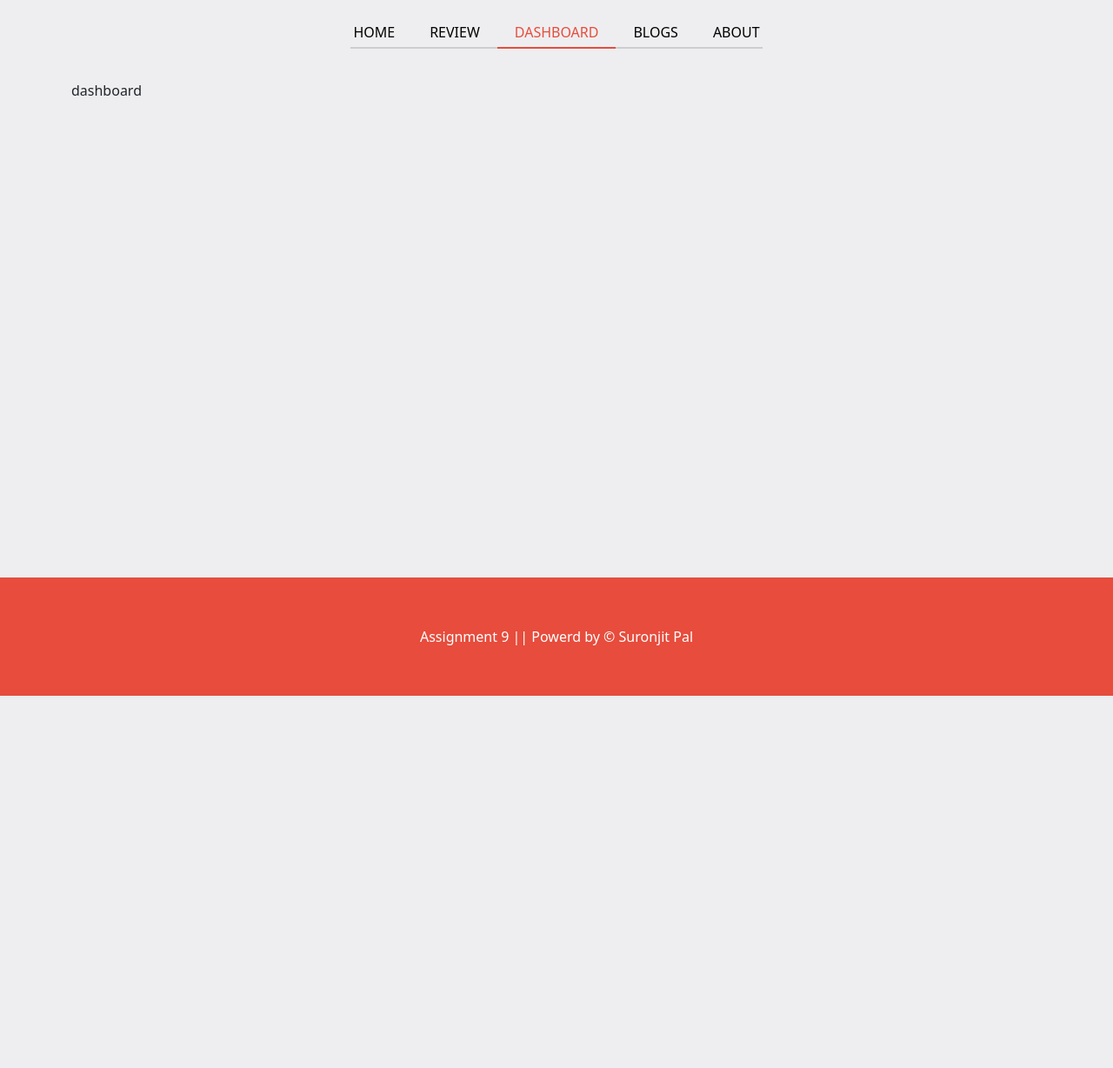
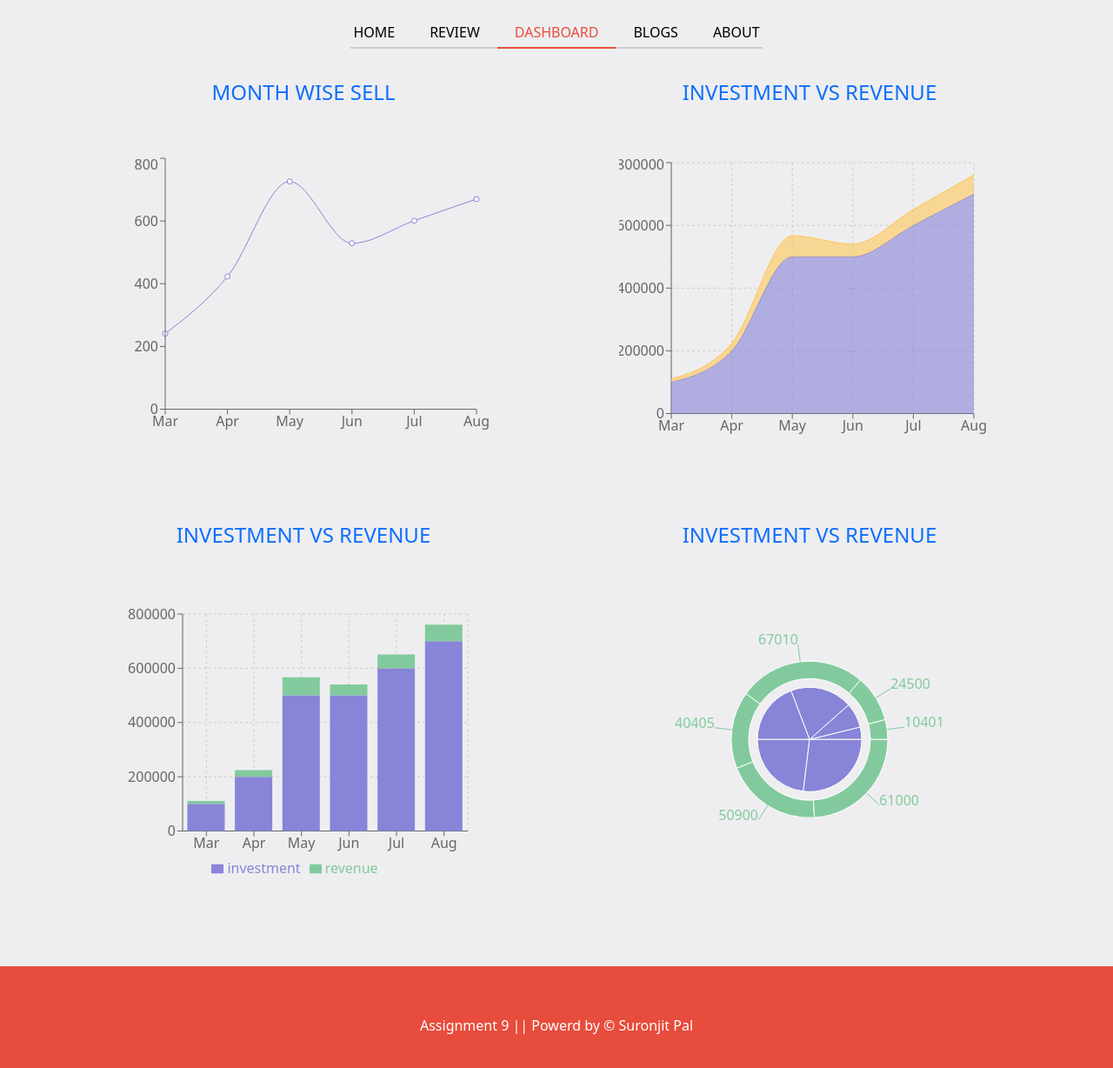
Before and after one commit to suronjit797/organic-firm, a React (Create React App) app: page /dashboard in a window 1280 px wide. Shown: the top 1228 px of the page at 87% size. Before the commit the page ends 800 px from the top, so only its background shows below. Built offline with nearby package versions, Linux system fonts and the light colour scheme.

Commit message:
dashboard

```diff
--- /dev/null
+++ b/public/data.json
@@ -0,0 +1,38 @@
+[
+    {
+        "month": "Mar",
+        "investment": 100000,
+        "sell": 241,
+        "revenue": 10401
+    },
+    {
+        "month": "Apr",
+        "investment": 200000,
+        "sell": 423,
+        "revenue": 24500
+    },
+    {
+        "month": "May",
+        "investment": 500000,
+        "sell": 726,
+        "revenue": 67010
+    },
+    {
+        "month": "Jun",
+        "investment": 500000,
+        "sell": 529,
+        "revenue": 40405
+    },
+    {
+        "month": "Jul",
+        "investment": 600000,
+        "sell": 601,
+        "revenue": 50900
+    },
+    {
+        "month": "Aug",
+        "investment": 700000,
+        "sell": 670,
+        "revenue": 61000
+    }
+]
--- a/src/components/ReviewCard/ReviewCard.js
+++ b/src/components/ReviewCard/ReviewCard.js
@@ -15,6 +15,7 @@
     return (
         <>
             <div className=" review_card mb-3 px-4">
+
                 <div>
                     <img src={picture ? picture : noUser} className="img-fluid rounded-start" alt={picture ? picture : noUser} />
                 </div>
--- a/src/page/Dashboard/Dashboard.js
+++ b/src/page/Dashboard/Dashboard.js
@@ -1,12 +1,125 @@
-import React from 'react';
+import React, { useEffect, useState } from 'react';
+import { LineChart, Line, CartesianGrid, XAxis, YAxis, Tooltip, ResponsiveContainer, AreaChart, Area, BarChart, Legend, Bar, PieChart, Pie } from 'recharts';
+
 
 const Dashboard = () => {
-        // dynamic title
-        document.title = 'Organic Farm || Dashboard'
+    // dynamic title
+    document.title = 'Organic Farm || Dashboard'
+
+    const [data, setData] = useState([])
+
+    useEffect(() => {
+        fetch('data.json')
+            .then(res => res.json())
+            .then(item => setData(item))
+    }, [])
+
+
     return (
-        <div>
-            dashboard
-        </div>
+        <section className='dashboard'>
+            <div className="row g-5">
+
+                <div className="col-md-6">
+                    <h4 className="text-center text-primary text-uppercase"> Month wise sell </h4>
+                    <div className="p-5">
+                        <ResponsiveContainer width='100%' aspect={4.0 / 3.0}>
+                            <LineChart width={500} height={300} data={data} margin={{ top: 5, right: 20, bottom: 5, left: 0 }}>
+                                <Line type="monotone" dataKey="sell" stroke="#8884d8" activeDot={{ r: 8 }} />
+                                <XAxis dataKey="month" />
+                                <YAxis />
+                                <Tooltip />
+                            </LineChart>
+                        </ResponsiveContainer>
+                    </div>
+                </div>
+
+
+                <div className="col-md-6">
+                    <h4 className="text-center text-primary text-uppercase"> investment vs revenue </h4>
+                    <div className="p-5">
+                        <ResponsiveContainer width='100%' aspect={4.0 / 3.0}>
+                            <AreaChart
+                                width={500}
+                                height={400}
+                                data={data}
+                                margin={{
+                                    top: 10,
+                                    right: 30,
+                                    left: 0,
+                                    bottom: 0,
+                                }}
+                            >
+                                <CartesianGrid strokeDasharray="3 3" />
+                                <XAxis dataKey="month" />
+                                <YAxis />
+                                <Tooltip />
+                                <Area type="monotone" dataKey="investment" stackId="1" stroke="#8884d8" fill="#8884d8" />
+                                <Area type="monotone" dataKey="revenue" stackId="1" stroke="#ffc658" fill="#ffc658" />
+                            </AreaChart>
+                        </ResponsiveContainer>
+                    </div>
+                </div>
+
+
+                <div className="col-md-6">
+                    <h4 className="text-center text-primary text-uppercase"> investment vs revenue </h4>
+                    <div className="p-5">
+                        <ResponsiveContainer width='100%' aspect={4.0 / 3.0}>
+                            <BarChart
+                                width={500}
+                                height={300}
+                                data={data}
+                                margin={{
+                                    top: 20,
+                                    right: 30,
+                                    left: 20,
+                                    bottom: 5,
+                                }}
+                            >
+                                <CartesianGrid strokeDasharray="3 3" />
+                                <XAxis dataKey="month" />
+                                <YAxis />
+                                <Tooltip />
+                                <Legend />
+                                <Bar dataKey="investment" stackId="a" fill="#8884d8" />
+                                <Bar dataKey="revenue" stackId="a" fill="#82ca9d" />
+                            </BarChart>
+                        </ResponsiveContainer>
+                    </div>
+                </div>
+
+
+                <div className="col-md-6">
+                    <h4 className="text-center text-primary text-uppercase"> investment vs revenue </h4>
+                    <div className="p-5">
+                        <ResponsiveContainer width='100%' aspect={4.0 / 3.0}>
+                            <PieChart width={400} height={400}>
+                                <Pie
+                                    data={data}
+                                    dataKey="investment"
+                                    cx="50%"
+                                    cy="50%"
+                                    outerRadius={60}
+                                    fill="#8884d8"
+                                />
+                                <Pie
+                                    data={data}
+                                    dataKey="revenue"
+                                    cx="50%"
+                                    cy="50%"
+                                    innerRadius={70}
+                                    outerRadius={90}
+                                    fill="#82ca9d"
+                                    label />
+                                    <Tooltip />
+                            </PieChart>
+                        </ResponsiveContainer>
+                    </div>
+                </div>
+
+
+            </div>
+        </section>
     );
 };
 
--- a/src/page/Home/Home.js
+++ b/src/page/Home/Home.js
@@ -11,7 +11,7 @@
     // dynamic title
     document.title = 'Organic Farm || Home'
 
-    const [reviews, setReviews] = useReview()
+    const [reviews] = useReview()
 
 
     return (
@@ -34,6 +34,7 @@
                     <Link to="/buy-now" className='primary_button mt-3'> <span>Buy now</span> </Link>
                 </div>
             </div>
+            <hr className='my-5'/>
 
             <div className="home_review mt-5">
                 <h1 className="text-center fw-bold mb-4"> Cutomer Review ({reviews.length}) </h1>
--- a/src/page/Review/ReviewPage.js
+++ b/src/page/Review/ReviewPage.js
@@ -9,15 +9,18 @@
     // dynamic title
     document.title = 'Organic Farm || Reivew';
 
-    const [reviews, setReviews] = useReview();
+    const [reviews] = useReview();
 
-
-    console.log(reviews);
 
     return (
         <div className='review_page'>
+            <h1 className="text-center"> Review: ({reviews.length}) </h1>
             {
-                reviews.map((review, ind) =>  <ReviewCard key={review.id} reviewItem={review} /> )
+                reviews.length > 0 ? (
+                    reviews.map((review, ind) =>  <ReviewCard key={review.id} reviewItem={review} /> )
+                    ) : (
+                    <p className="text-center text-danger"> No Review found</p>
+                    )
             }
         </div>
     );
```
